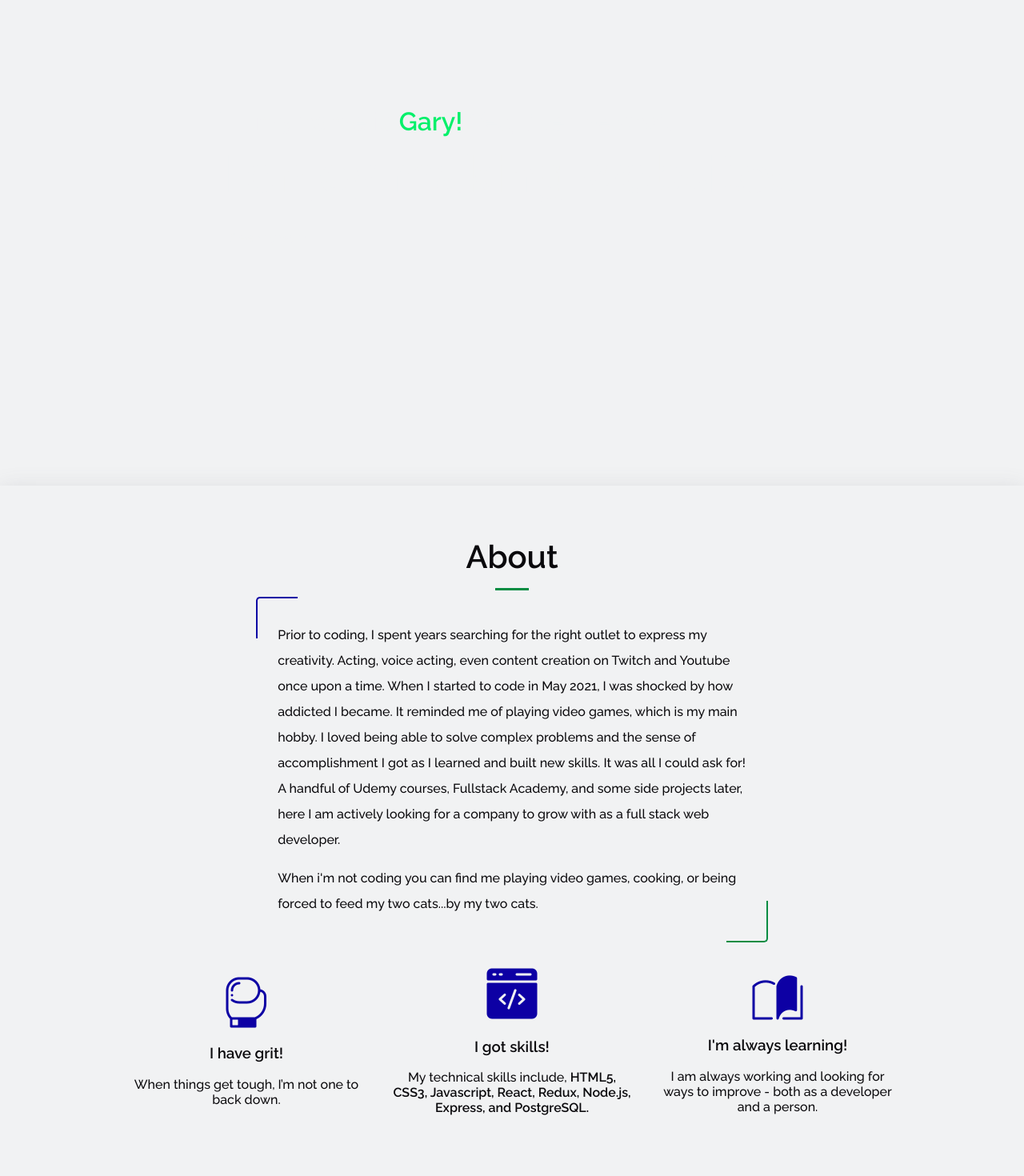
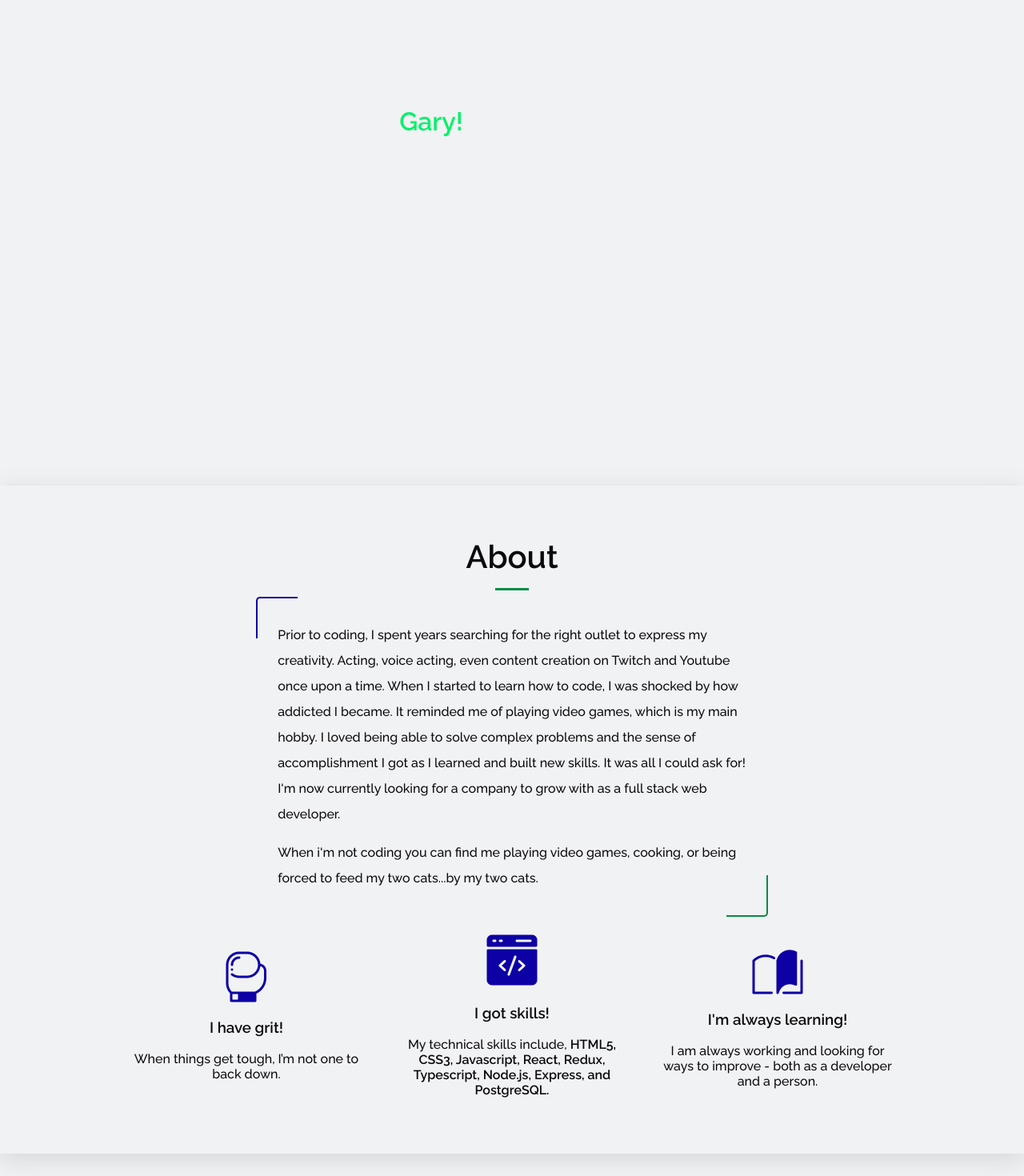
Before and after one commit to garysmith1933/Portfolio, a React (Create React App) app: page / in a window 1280 px wide. Shown: the part 300-1770 px from the top of the page at 80% size. Built offline with nearby package versions, Linux system fonts and the light colour scheme; the HTML template or start-up script is replaced by a standard one.

Commit message:
updated about, meal finder photo and buttons

```diff
--- a/src/components/About.js
+++ b/src/components/About.js
@@ -16,8 +16,8 @@ export const About = () => {
                 <div className='bottom right'></div>
                  <p className='story'>
                  Prior to coding, I spent years searching for the right outlet to express my creativity. Acting, voice acting, even content creation on Twitch and Youtube once upon a time.
-                 When I started to code in May 2021, I was shocked by how addicted I became. It reminded me of playing video games, which is my main hobby. I loved being able to solve complex problems and the sense of accomplishment I got as I learned and built new skills.
-                 It was all I could ask for! A handful of Udemy courses, Fullstack Academy, and some side projects later, here I am actively looking for a company to grow with as a full stack web developer.
+                 When I started to learn how to code, I was shocked by how addicted I became. It reminded me of playing video games, which is my main hobby. I loved being able to solve complex problems and the sense of accomplishment I got as I learned and built new skills.
+                 It was all I could ask for! I'm now currently looking for a company to grow with as a full stack web developer.
                 </p>
 
                 <p className='story'> When i'm not coding you can find me playing video games, cooking, or being forced to feed my two cats...by my two cats. </p>
--- a/src/components/TechnicalSkills.js
+++ b/src/components/TechnicalSkills.js
@@ -6,7 +6,7 @@ export const TechnicalSkills = () => {
         <div className='facts-content'>
             <img src={code} alt='Skills'/>
             <h3 className='facts-title'>I got skills!</h3>
-            <p className='fact-text'>My technical skills include, <b>HTML5, CSS3, Javascript, React, Redux, Node.js, Express, and PostgreSQL.</b></p>
+            <p className='fact-text'>My technical skills include, <b>HTML5, CSS3, Javascript, React, Redux, Typescript, Node.js, Express, and PostgreSQL.</b></p>
         </div>
 
 
--- a/src/components/Welcome.js
+++ b/src/components/Welcome.js
@@ -1,7 +1,7 @@
 export const Welcome = ({scrollToSection, WorkRef}) => {
    return (
     <div className='greeting-container'>
-        <h4 className="greeting-intro">Hi, my name is <span className='greeting-name'>Gary!</span> Yes, like the snail.</h4>
+        <h4 className="greeting-intro">Hi! My name is <span className='greeting-name'>Gary!</span> Yes, like the snail.</h4>
         <h1 className="greeting-detail">I enjoy making websites.</h1>
         <div className='button' onClick={() => scrollToSection(WorkRef)}>See my work</div>
     </div>
--- a/src/components/Work.js
+++ b/src/components/Work.js
@@ -19,7 +19,7 @@ export const Work = () => {
                     <p className='project-description'> A react application made to help me and my wife decide what our next meal is going to be by providing recipe suggestions from the Spoontacular API.</p>
                     <b>React, Express, Node.js, Material-UI, Spoontacular API.</b>
                     <div className='project-links'>
-                        <a className='demo-link' href='https://mealfinder-gs.herokuapp.com/' target='_blank'>Website</a>
+                        <a className='demo-link' href='https://meal-finder-jbsl.onrender.com/' target='_blank'>Website</a>
                         &nbsp;  &nbsp;
                         <a className='github-link' href='https://github.com/garysmith1933/MealFinder' target='_blank'>Github</a>
                     </div>
--- a/src/index.css
+++ b/src/index.css
@@ -134,11 +134,10 @@ a {
   justify-content: center;
   align-items: center;
   margin-top: 1rem;
+  transition: color, 0.5s;
 }
 
 .button:hover {
-  -webkit-transform: translateY(-1px);
-	transform: translateY(-1px);
   background-color:#0D00A4;
   color:#f1f2f3;
   border-color:#0D00A4;
@@ -483,7 +482,11 @@ Bodies
 
 .cta {
   background-color: #0D00A4;
-  box-shadow: rgba(100, 100, 111, 0.2) 0px 7px 29px 0px;
+  transition: background-color, 0.5s;
+}
+
+.cta:hover {
+  color: white;
 }
 
 .footer-container {
```
Also changed, not shown: src/assets/mealfinder.png.
